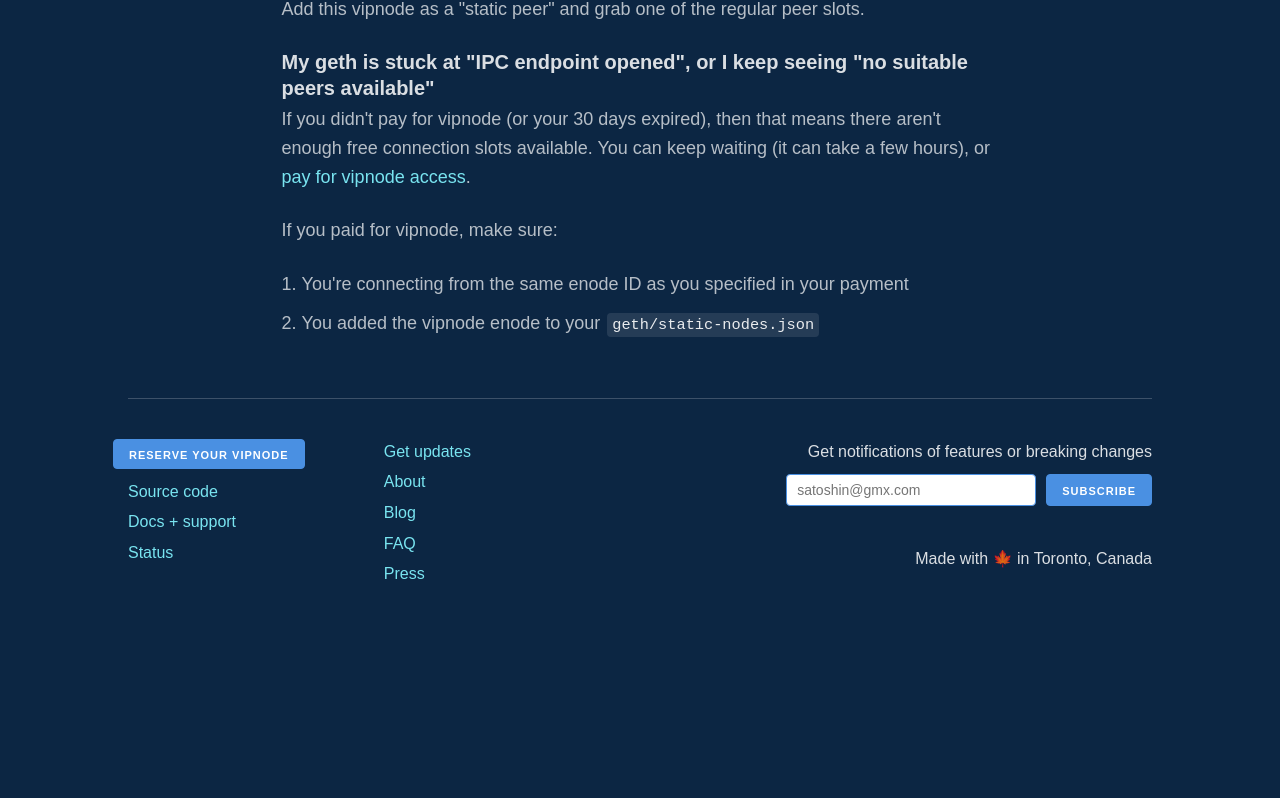
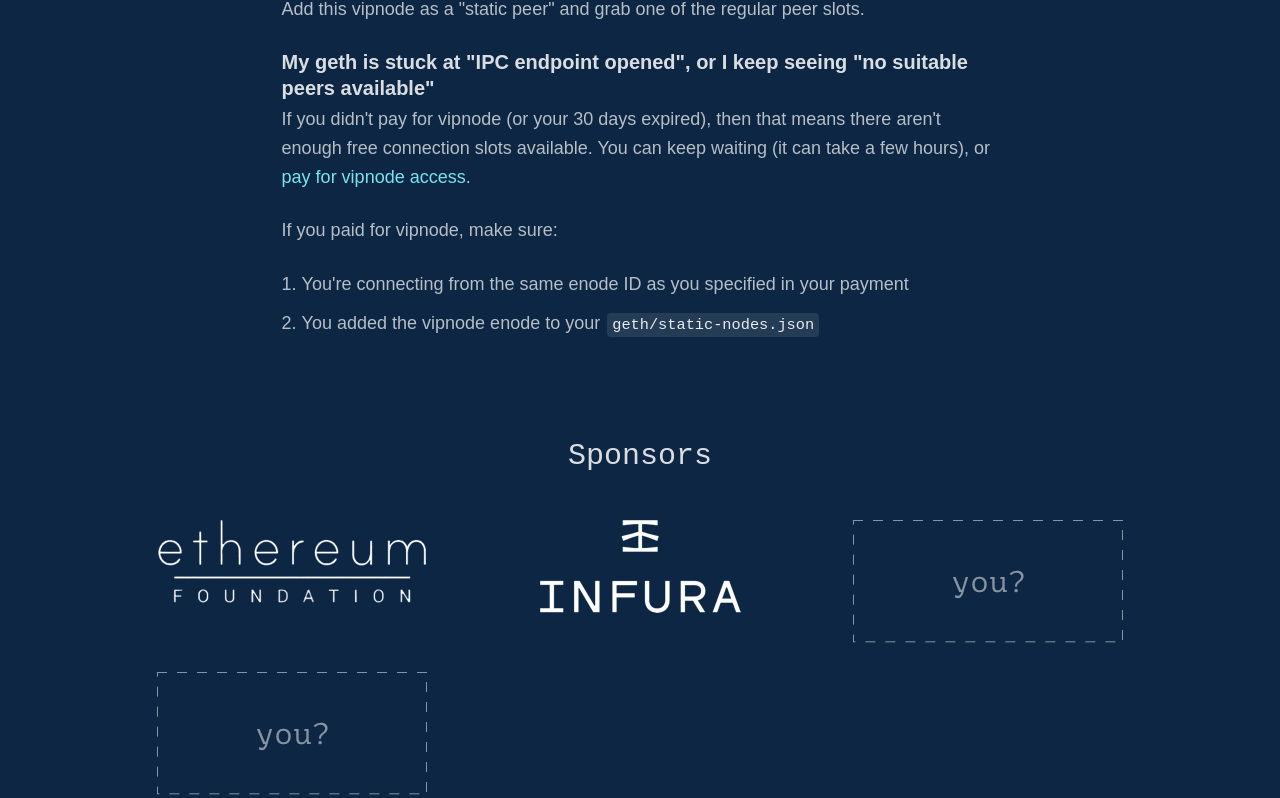
Before and after one commit to vipnode/vipnode.org, a Nuxt app: page /faq in a window 1280 px wide. Shown: the part 1504-2302 px from the top of the page. Before the commit the page ends 2136 px from the top, so only its background shows below. Built offline with nearby package versions, Linux system fonts and the light colour scheme.

Commit message:
Moved Sponsors to a Component

```diff
--- a/assets/scss/base.scss
+++ b/assets/scss/base.scss
@@ -567,6 +567,7 @@
 }
 
 #sponsors {
+  margin-top: 5em;
   h2 {
     margin-bottom: 1.5em;
   }
--- /dev/null
+++ b/components/Sponsors.vue
@@ -0,0 +1,19 @@
+<template>
+  <section id="sponsors" class="text-center">
+    <h2>Sponsors</h2>
+    <div class="grid">
+      <a href="https://www.ethereum.org/foundation">
+        <img src="~/static/img/ethereum.png" alt="Ethereum Foundation" />
+      </a>
+      <a href="https://infura.io/">
+        <img src="~/static/img/infura.png" alt="Infura" />
+      </a>
+      <a href="mailto:andrey@vipnode.org" class="hidden-md-down">
+        <img src="~/static/img/you.png" alt="You?" />
+      </a>
+      <a href="mailto:andrey@vipnode.org" class="hidden-lg-down">
+        <img src="~/static/img/you.png" alt="You?" />
+      </a>
+    </div>
+  </section>
+</template>
--- a/pages/faq.vue
+++ b/pages/faq.vue
@@ -1,5 +1,6 @@
 <template>
-  <article id="faq" class="bumped-in">
+  <article id="faq">
+    <div class="bumped-in">
       <h2>Frequently Asked Questions</h2>
       <h3>Why?</h3>
       <p>There are too many light clients on the Ethereum network and not enough full
@@ -44,5 +45,15 @@
           <li>You're connecting from the same enode ID as you specified in your payment</li>
           <li>You added the vipnode enode to your <code>geth/static-nodes.json</code></li>
       </ol>
+    </div>
+    <Sponsors />
   </article>
 </template>
+
+<script>
+import Sponsors from "~/components/Sponsors.vue"
+
+export default {
+  components: { Sponsors },
+}
+</script>
--- a/pages/index.vue
+++ b/pages/index.vue
@@ -79,31 +79,17 @@
       <p><small>I promise no spam, just updates on progress.</small></p>
     </section>
 
-    <section id="sponsors" class="text-center">
-      <h2>Sponsors</h2>
-      <div class="grid">
-        <a href="https://www.ethereum.org/foundation">
-          <img src="~/static/img/ethereum.png" alt="Ethereum Foundation" />
-        </a>
-        <a href="https://infura.io/">
-          <img src="~/static/img/infura.png" alt="Infura" />
-        </a>
-        <a href="mailto:andrey@vipnode.org" class="hidden-md-down">
-          <img src="~/static/img/you.png" alt="You?" />
-        </a>
-        <a href="mailto:andrey@vipnode.org" class="hidden-lg-down">
-          <img src="~/static/img/you.png" alt="You?" />
-        </a>
-      </div>
-    </section>
+    <Sponsors />
+
   </article>
 </template>
 
 <script>
 import Contract from "~/components/Contract.vue"
+import Sponsors from "~/components/Sponsors.vue"
 
 export default {
-  components: { Contract },
+  components: { Contract, Sponsors },
   head() {
     return {
       title: "vipnode | Economic incentive for Ethereum full nodes",
```
Lines whose indentation alone changed are shown as unchanged.
